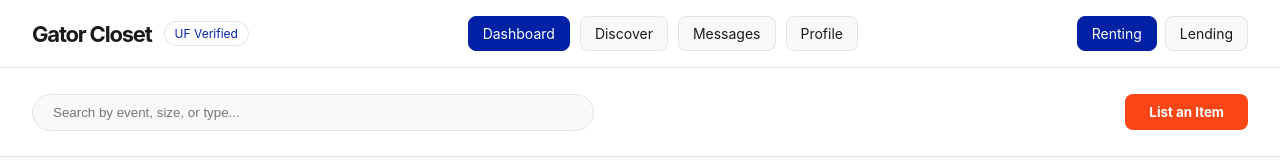
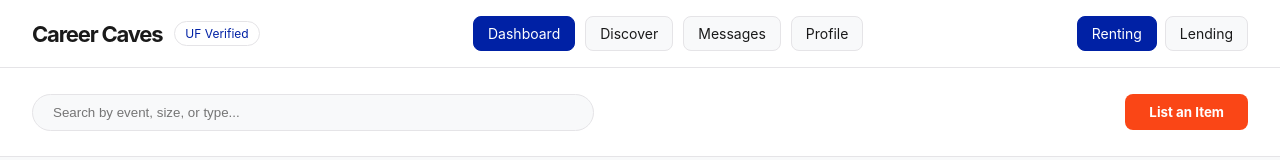
Before and after one commit to xoxoByteMe/career-caves, a React (Vite) app in the folder frontend/career-caves-app/: page / in a window 1280 px wide. Shown: the top 160 px of the page. Built offline with nearby package versions, Linux system fonts and the light colour scheme.

Commit message:
Fixed a few wordings

```diff
--- a/frontend/career-caves-app/src/App.tsx
+++ b/frontend/career-caves-app/src/App.tsx
@@ -23,7 +23,8 @@
       {/* 1. Sidebar Navigation */}
       <nav className="sidebar">
         <div className="sidebar-header">
-          <h1 className="logo-text">Gator Closet</h1>
+          {/* ADD: Logo will go here once we make one */}
+          <h1 className="logo-text">Career Caves</h1>
           <div className="verified-badge">UF Verified</div>
         </div>
 
```
